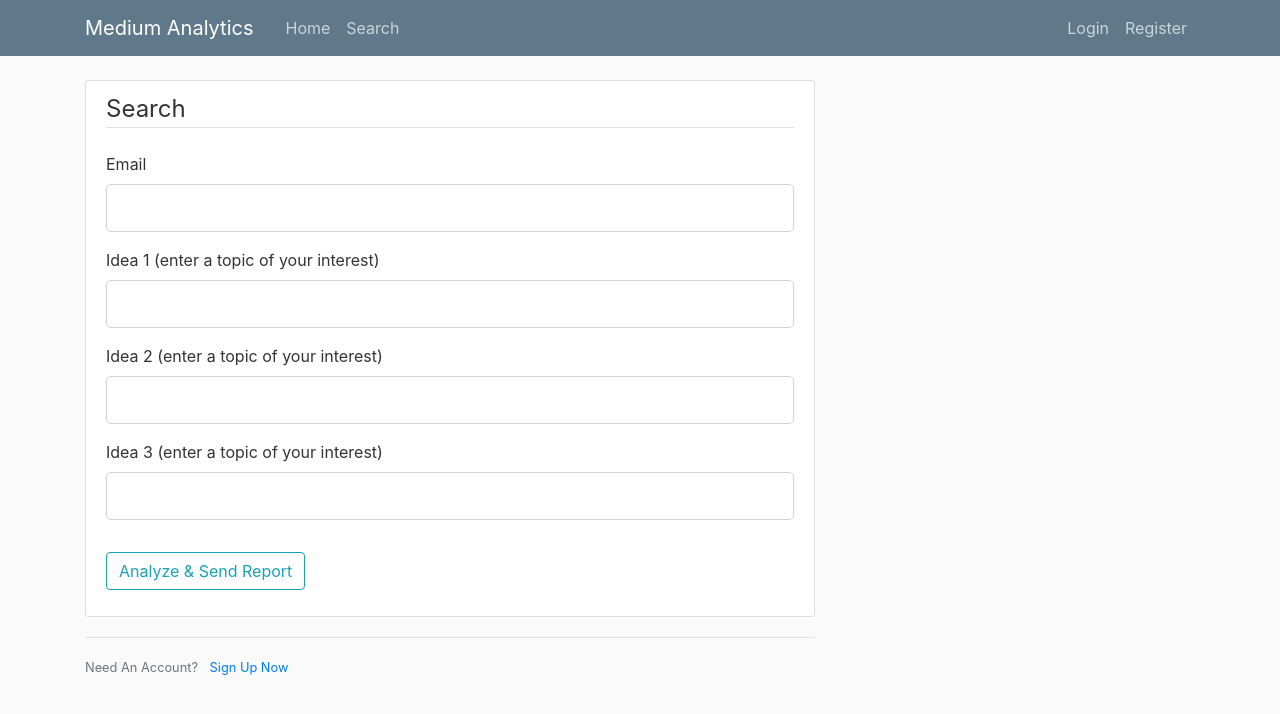
After one commit to ianxxiao/use-athena, a Flask app: page /search_engine in a window 1280 px wide. The commit adds this page. Shown: the top 714 px of the page. Run offline with Flask 2, Linux system fonts and the light colour scheme; some libraries are stand-ins or nearby versions.

Commit message:
- added search forms and integrated with header - changed brand name

```diff
--- a/athena/forms.py
+++ b/athena/forms.py
@@ -21,7 +21,7 @@ class LoginForm(FlaskForm):
 
 class SearchForm(FlaskForm):
     email = StringField('Email', validators=[DataRequired(), Email()])
-    topic1 = StringField('topic1', validators=[DataRequired(), Length(min=2, max=100)])
-    topic2 = StringField('topic2', validators=[DataRequired(), Length(min=2, max=100)])
-    topic3 = StringField('topic3', validators=[DataRequired(), Length(min=2, max=100)])
+    idea1 = StringField('Idea 1 (enter a topic of your interest)', validators=[DataRequired(), Length(min=2, max=100)])
+    idea2 = StringField('Idea 2 (enter a topic of your interest)', validators=[DataRequired(), Length(min=2, max=100)])
+    idea3 = StringField('Idea 3 (enter a topic of your interest)', validators=[DataRequired(), Length(min=2, max=100)])
     submit = SubmitField('Analyze & Send Report')
--- a/athena/templates/layout.html
+++ b/athena/templates/layout.html
@@ -11,24 +11,23 @@
     <link rel="stylesheet" type="text/css" href="{{ url_for('static', filename='main.css') }}">
 
     {% if title %}
-        <title>Flask Blog - {{ title }}</title>
+        <title>Medium Analytics - {{ title }}</title>
     {% else %}
-        <title>Flask Blog</title>
+        <title>Medium Analytics</title>
     {% endif %}
 </head>
 <body>
     <header class="site-header">
       <nav class="navbar navbar-expand-md navbar-dark bg-steel fixed-top">
         <div class="container">
-          <a class="navbar-brand mr-4" href="/">Idea Backlog</a>
+          <a class="navbar-brand mr-4" href="/">Medium Analytics</a>
           <button class="navbar-toggler" type="button" data-toggle="collapse" data-target="#navbarToggle" aria-controls="navbarToggle" aria-expanded="false" aria-label="Toggle navigation">
             <span class="navbar-toggler-icon"></span>
           </button>
           <div class="collapse navbar-collapse" id="navbarToggle">
             <div class="navbar-nav mr-auto">
               <a class="nav-item nav-link" href="/">Home</a>
-                <!-- TODO -->
-              <a class="nav-item nav-link" href="/">Search</a>
+              <a class="nav-item nav-link" href="/search_engine">Search</a>
             </div>
             <!-- Navbar Right Side -->
             <div class="navbar-nav">
--- /dev/null
+++ b/athena/templates/search_engine.html
@@ -0,0 +1,71 @@
+{% extends "layout.html" %}
+{% block content %}
+    <div class="content-section">
+        <form method="POST" action="">
+            {{ form.hidden_tag() }}
+            <fieldset class="form-group">
+                <legend class="border-bottom mb-4">Search</legend>
+                <div class="form-group">
+                    {{ form.email.label(class="form-control-label") }}
+                    {% if form.email.errors %}
+                        {{ form.email(class="form-control form-control-lg is-invalid") }}
+                        <div class="invalid-feedback">
+                            {% for error in form.email.errors %}
+                                <span>{{ error }}</span>
+                            {% endfor %}
+                        </div>
+                    {% else %}
+                        {{ form.email(class="form-control form-control-lg") }}
+                    {% endif %}
+                </div>
+                <div class="form-group">
+                    {{ form.idea1.label(class="form-control-label") }}
+                    {% if form.idea1.errors %}
+                        {{ form.idea1(class="form-control form-control-lg is-invalid") }}
+                        <div class="invalid-feedback">
+                            {% for error in form.idea1.errors %}
+                                <span>{{ error }}</span>
+                            {% endfor %}
+                        </div>
+                    {% else %}
+                        {{ form.idea1(class="form-control form-control-lg") }}
+                    {% endif %}
+                </div>
+                <div class="form-group">
+                    {{ form.idea2.label(class="form-control-label") }}
+                    {% if form.idea2.errors %}
+                        {{ form.idea2(class="form-control form-control-lg is-invalid") }}
+                        <div class="invalid-feedback">
+                            {% for error in form.idea2.errors %}
+                                <span>{{ error }}</span>
+                            {% endfor %}
+                        </div>
+                    {% else %}
+                        {{ form.idea2(class="form-control form-control-lg") }}
+                    {% endif %}
+                </div>
+                <div class="form-group">
+                    {{ form.idea3.label(class="form-control-label") }}
+                    {% if form.idea3.errors %}
+                        {{ form.idea3(class="form-control form-control-lg is-invalid") }}
+                        <div class="invalid-feedback">
+                            {% for error in form.idea3.errors %}
+                                <span>{{ error }}</span>
+                            {% endfor %}
+                        </div>
+                    {% else %}
+                        {{ form.idea3(class="form-control form-control-lg") }}
+                    {% endif %}
+                </div>
+            </fieldset>
+            <div class="form-group">
+                {{ form.submit(class="btn btn-outline-info") }}
+            </div>
+        </form>
+    </div>
+    <div class="border-top pt-3">
+        <small class="text-muted">
+            Need An Account? <a class="ml-2" href="{{ url_for('register') }}">Sign Up Now</a>
+        </small>
+    </div>
+{% endblock content %}
--- a/athena/user_landing_route.py
+++ b/athena/user_landing_route.py
@@ -1,6 +1,6 @@
 from athena import flask_app as app
 from flask import render_template, request, g, flash, redirect, url_for
-from athena.forms import RegistrationForm, LoginForm
+from athena.forms import RegistrationForm, LoginForm, SearchForm
 
 posts = [
     {
@@ -49,3 +49,12 @@ def login():
         else:
             flash(f'Login unsuccessful. Please check login email or password.', 'danger')
     return render_template('login.html', title='Login', form=form)
+
+
+@app.route("/search_engine", methods=['GET', 'POST'])
+def search():
+    form = SearchForm()
+    if form.validate_on_submit():
+        flash(f'Submitted. You will receive a report in your email soon.', 'success')
+        return redirect(url_for('home'))
+    return render_template('search_engine.html', title='Search', form=form)
```
